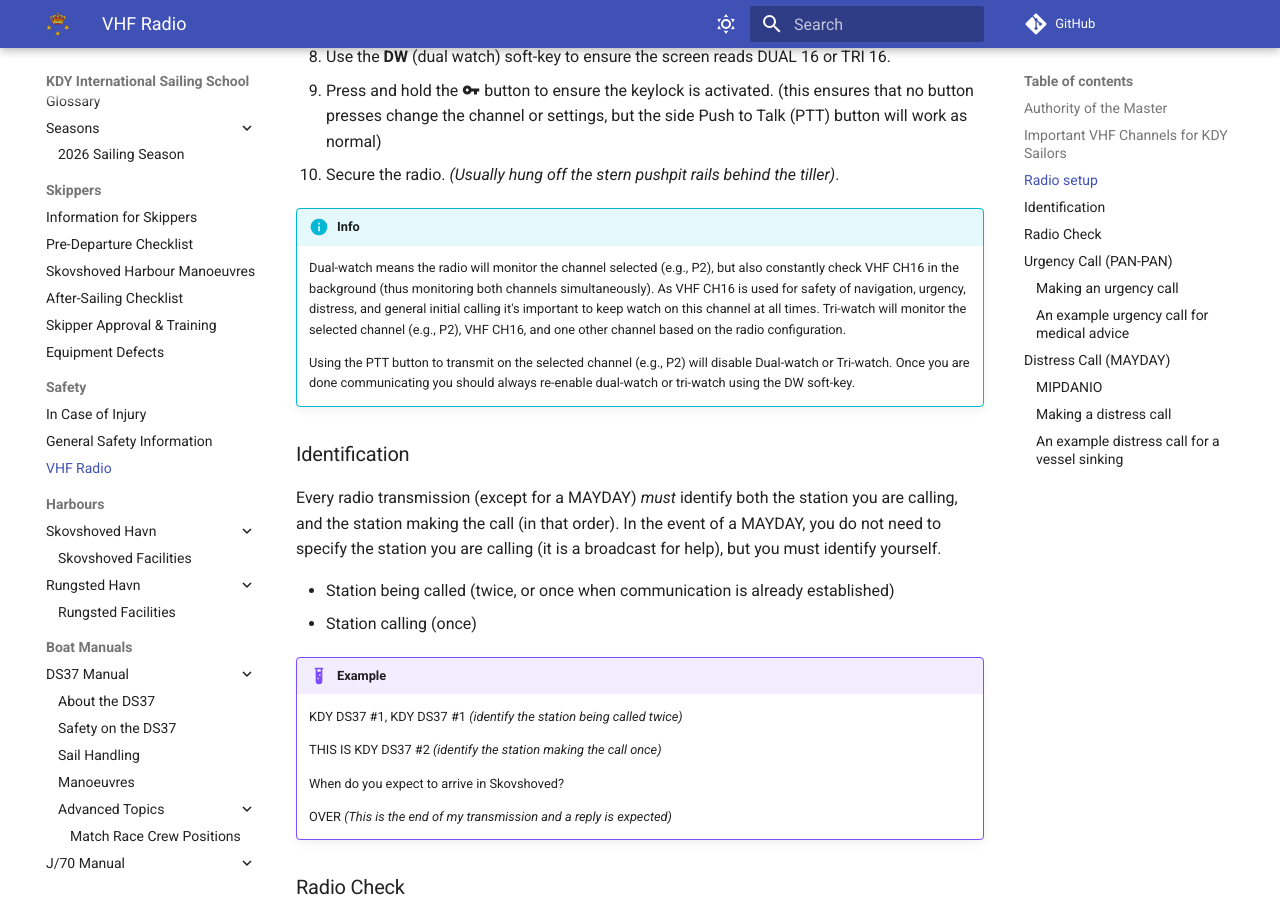
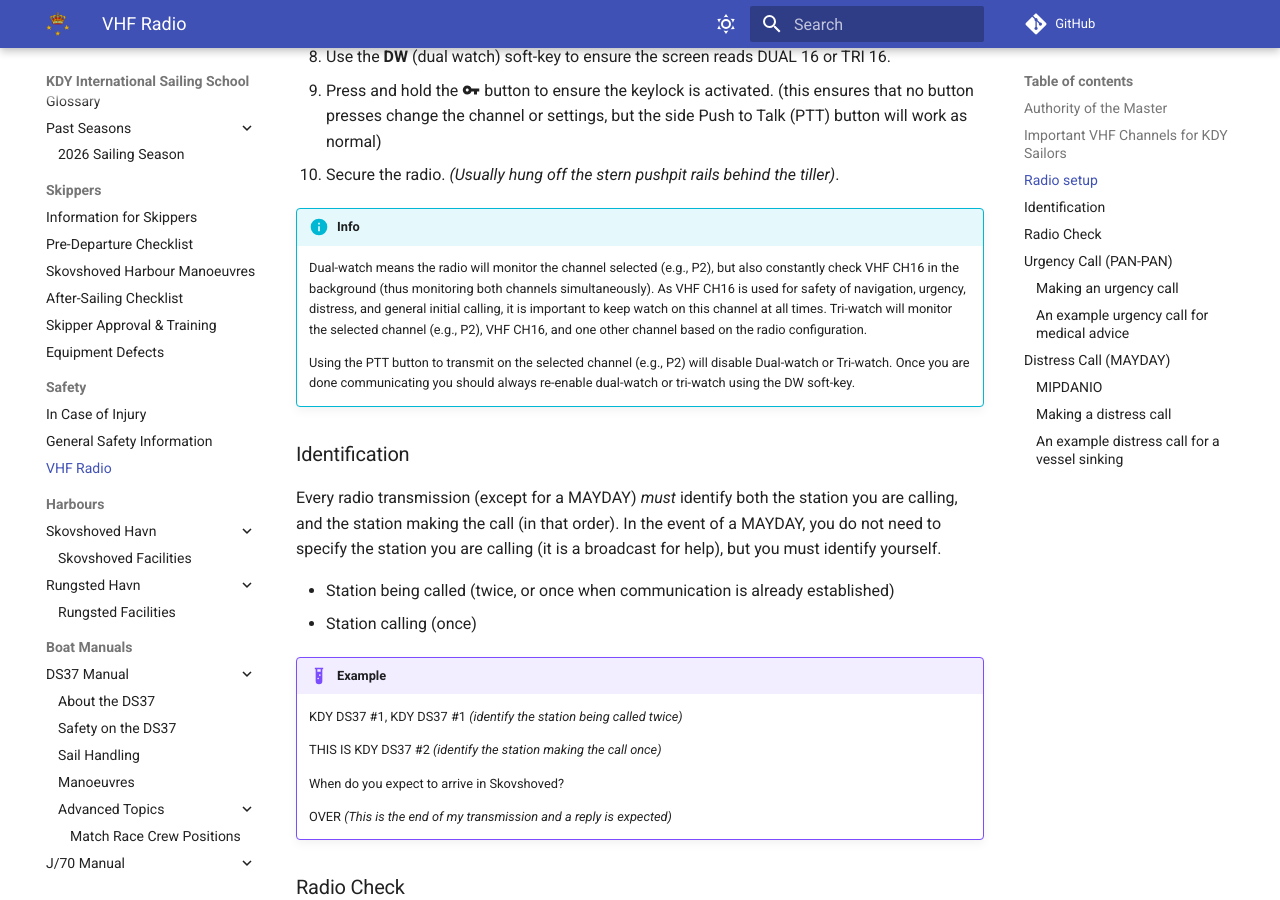
Before and after one commit to x123/kdy-iss, an MkDocs documentation site: the page built from docs/vhf-radio.md, in a window 1280 px wide and 900 px high, scrolled down 1283 px. Built offline with MkDocs 1.6.1 and Material for MkDocs 9.7.7, drawn with Linux system fonts in a browser that asks for light colours; comment, search, counter and statistics services are not loaded.

Commit message:
docs: clarify season archive and fix typos

```diff
--- a/docs/vhf-radio.md
+++ b/docs/vhf-radio.md
@@ -54,9 +54,10 @@
     Dual-watch means the radio will monitor the channel selected (e.g., P2),
     but also constantly check VHF CH16 in the background (thus monitoring both
     channels simultaneously). As VHF CH16 is used for safety of navigation,
-    urgency, distress, and general initial calling it's important to keep watch on
-    this channel at all times. Tri-watch will monitor the selected channel
-    (e.g., P2), VHF CH16, and one other channel based on the radio configuration.
+      urgency, distress, and general initial calling, it is important to keep
+      watch on this channel at all times. Tri-watch will monitor the selected
+      channel (e.g., P2), VHF CH16, and one other channel based on the radio
+      configuration.
 
     Using the PTT button to transmit on the selected channel (e.g., P2) will
     disable Dual-watch or Tri-watch. Once you are done communicating you should
--- a/mkdocs.yml
+++ b/mkdocs.yml
@@ -54,7 +54,7 @@
   - 'Home': index.md
   - 'Getting Started':
     - 'Glossary': glossary.md
-    - 'Seasons':
+    - 'Past Seasons':
       - '2026 Sailing Season': seasons/2026.md
   - 'Skippers':
     - 'Information for Skippers': skipper-info.md
```
Also changed, not shown: docs/kdy-safety.md (+6 -6 lines), docs/pre-departure-checklist.md (+1 -1 lines), docs/seasons/2026.md (+3 -0 lines), 1 other file.
